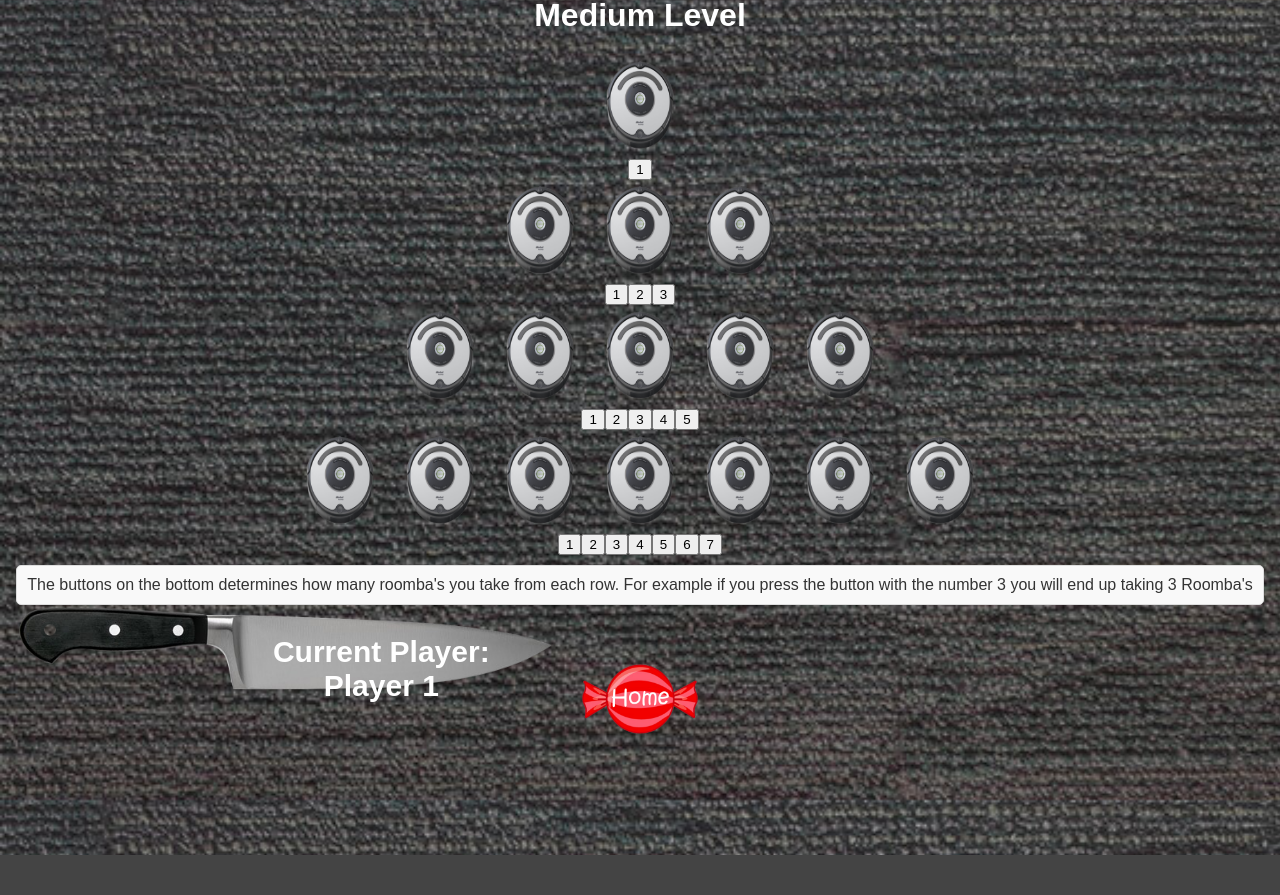
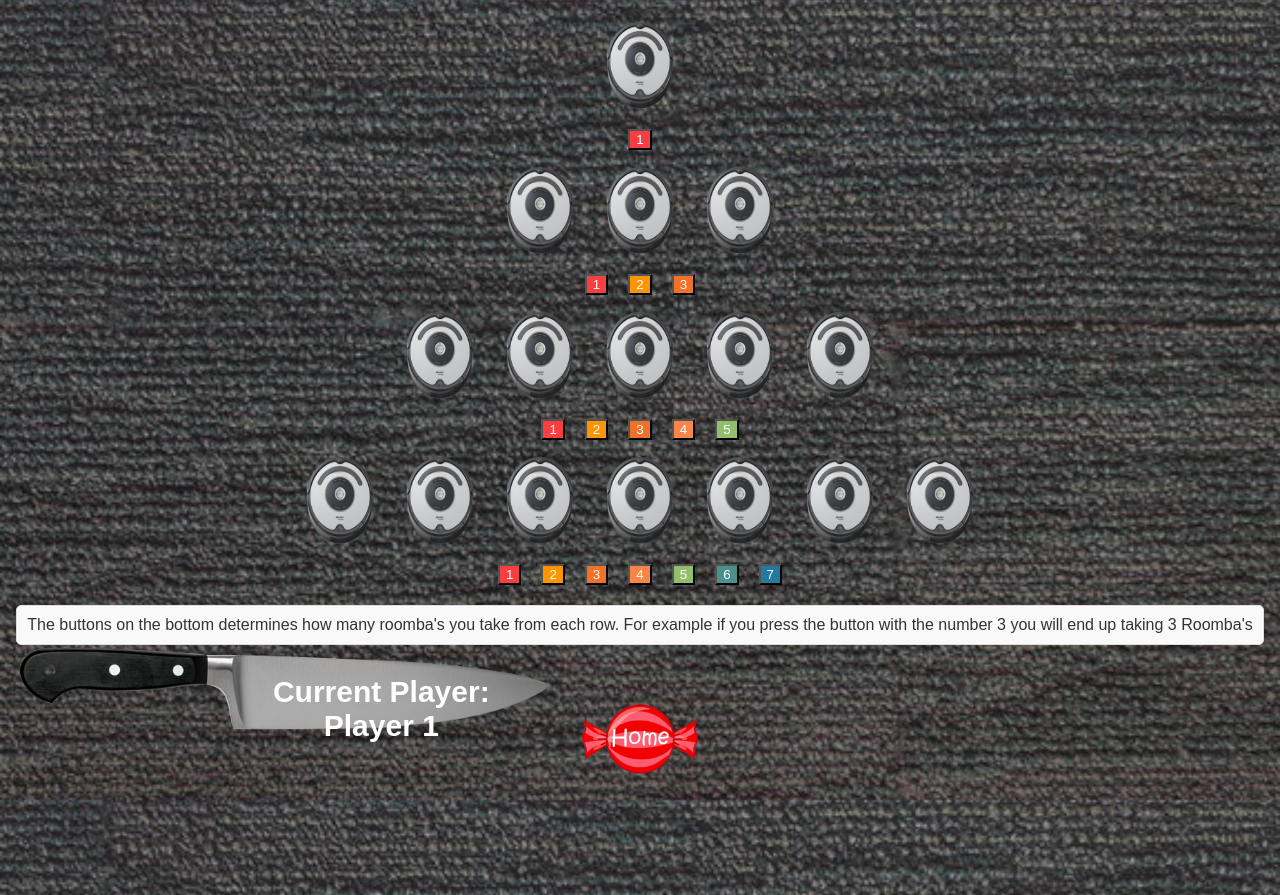
Before and after one commit to hauntedghoul/Nim, a React (Create React App) app in the folder nim/: page /medium in a window 1280 px wide. Before the commit the page ends 855 px from the top, so only its background shows below. Built offline with nearby package versions, Linux system fonts and the light colour scheme.

Commit message:
Skittles
changed the colors of the buttons and added margins so they werent right next to each other

```diff
--- a/nim/src/Components/easy.css
+++ b/nim/src/Components/easy.css
@@ -17,7 +17,9 @@
     margin: 5px;
 }
 
-.grid-container, .grid-container2, .grid-container3 {
+.grid-container,
+.grid-container2,
+.grid-container3 {
     margin-left: 55px;
     margin-right: 55px;
     padding: 15px;
@@ -34,13 +36,13 @@
     grid-column-start: 2;
 }
 
-.roomba{
+.roomba {
     height: 100px;
     width: 100px;
 }
 
-.home-image-gamemode{
-    height:140px;
+.home-image-gamemode {
+    height: 140px;
 }
 
 .info {
@@ -54,8 +56,28 @@
     margin: 10px 0;
 }
 
-.player{
+.player {
     margin-top: 75px;
     margin-left: 180px;
     font-size: 25px;
 }
+
+.button-1 {
+    background-color: #F83E41;
+    color: white;
+    margin: 10px;
+}
+
+.button-2 {
+    background-color: #FD9501;
+    color: white;
+    margin: 10px;
+
+}
+
+.button-3 {
+    background-color: #F07128;
+    color: white;
+    margin: 10px;
+
+}
--- a/nim/src/Components/easy.js
+++ b/nim/src/Components/easy.js
@@ -51,7 +51,7 @@
       ))}
       <div>
         {Array.from({ length: heap }, (_, i) => (
-          <button key={i} onClick={() => removeObjects(index, i + 1)}>{i + 1}</button>
+          <button key={i} className={`button-${i + 1}`} onClick={() => removeObjects(index, i + 1)}>{i + 1}</button>
         ))}
       </div>
     </div>
--- a/nim/src/Components/hard.css
+++ b/nim/src/Components/hard.css
@@ -76,3 +76,16 @@
 .Hard{
     overflow-y:hidden;
 }
+
+.button-8 {
+    background-color: teal;
+    color: white;
+    margin: 10px;
+}
+
+.button-9 {
+    background-color: brown;
+    color: white;
+    margin: 10px;
+
+}
--- a/nim/src/Components/hard.js
+++ b/nim/src/Components/hard.js
@@ -49,7 +49,7 @@
             ))}
             <div>
                 {Array.from({ length: heap }, (_, i) => (
-                    <button key={i} onClick={() => removeObjects(index, i + 1)}>{i + 1}</button>
+                    <button key={i} className={`button-${i + 1}`} onClick={() => removeObjects(index, i + 1)}>{i + 1}</button>
                 ))}
             </div>
         </div>
--- a/nim/src/Components/home.css
+++ b/nim/src/Components/home.css
@@ -1,12 +1,12 @@
-.title{
+.title {
     font-size: 50px;
 }
 
-.button{
+.button {
     background-color: transparent;
     height: 45px;
 }
 
-.setup-image{
+.setup-image {
     height: 300px;
 }
--- a/nim/src/Components/medium.css
+++ b/nim/src/Components/medium.css
@@ -1,6 +1,3 @@
-
-
-
 .grid-container {
     grid-template-columns: 1fr;
 
@@ -25,7 +22,10 @@
     margin: 5px;
 }
 
-.grid-container, .grid-container2, .grid-container3, .grid-container4 {
+.grid-container,
+.grid-container2,
+.grid-container3,
+.grid-container4 {
     margin-left: 55px;
     margin-right: 55px;
     padding: 10px;
@@ -42,13 +42,13 @@
     grid-column-start: 2;
 }
 
-.roomba{
+.roomba {
     height: 100px;
     width: 100px;
 }
 
-.home-image-gamemode{
-    height:140px;
+.home-image-gamemode {
+    height: 140px;
 }
 
 .info {
@@ -62,17 +62,45 @@
     margin: 10px 0;
 }
 
-.knife{
+.knife {
     margin-top: -40px;
     margin-bottom: -100px;
 }
 
-.Current{
+.Current {
     margin-top: 50px;
     margin-left: 190px;
     font-size: 30px;
 }
 
-h1{
+h1 {
     margin-top: -30px;
 }
+
+.button-4 {
+    background-color: #F98549;
+    color: white;
+    margin: 10px;
+
+}
+
+.button-5 {
+    background-color: #91BF6D;
+    color: white;
+    margin: 10px;
+
+}
+
+.button-6 {
+    background-color: #4B8F8E;
+    color: white;
+    margin: 10px;
+
+}
+
+.button-7 {
+    background-color: #217B9F;
+    color: white;
+    margin: 10px;
+
+}
--- a/nim/src/Components/medium.js
+++ b/nim/src/Components/medium.js
@@ -50,7 +50,7 @@
             ))}
             <div>
                 {Array.from({ length: heap }, (_, i) => (
-                    <button key={i} onClick={() => removeObjects(index, i + 1)}>{i + 1}</button>
+                    <button key={i} className={`button-${i + 1}`} onClick={() => removeObjects(index, i + 1)}>{i + 1}</button>
                 ))}
             </div>
         </div>
```
